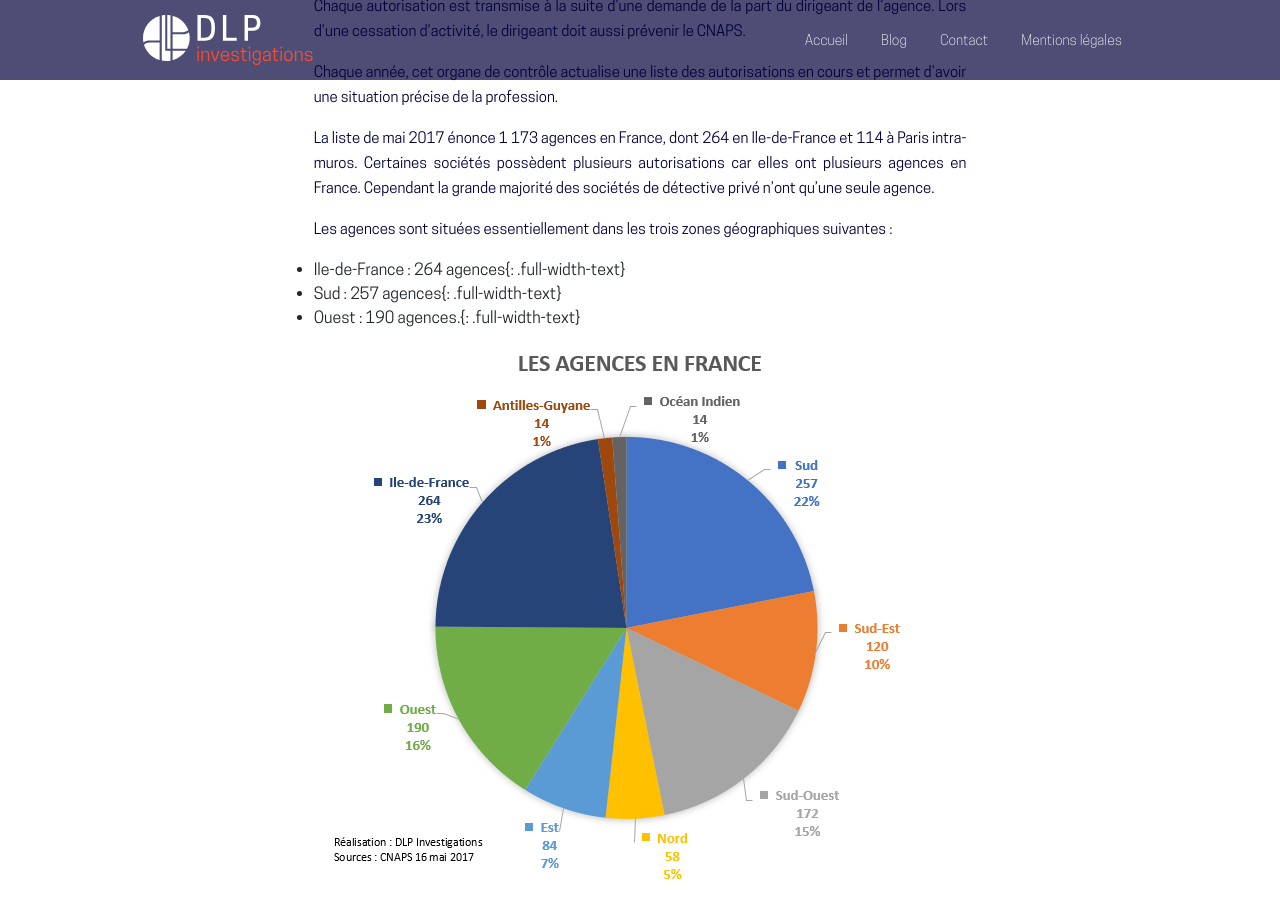
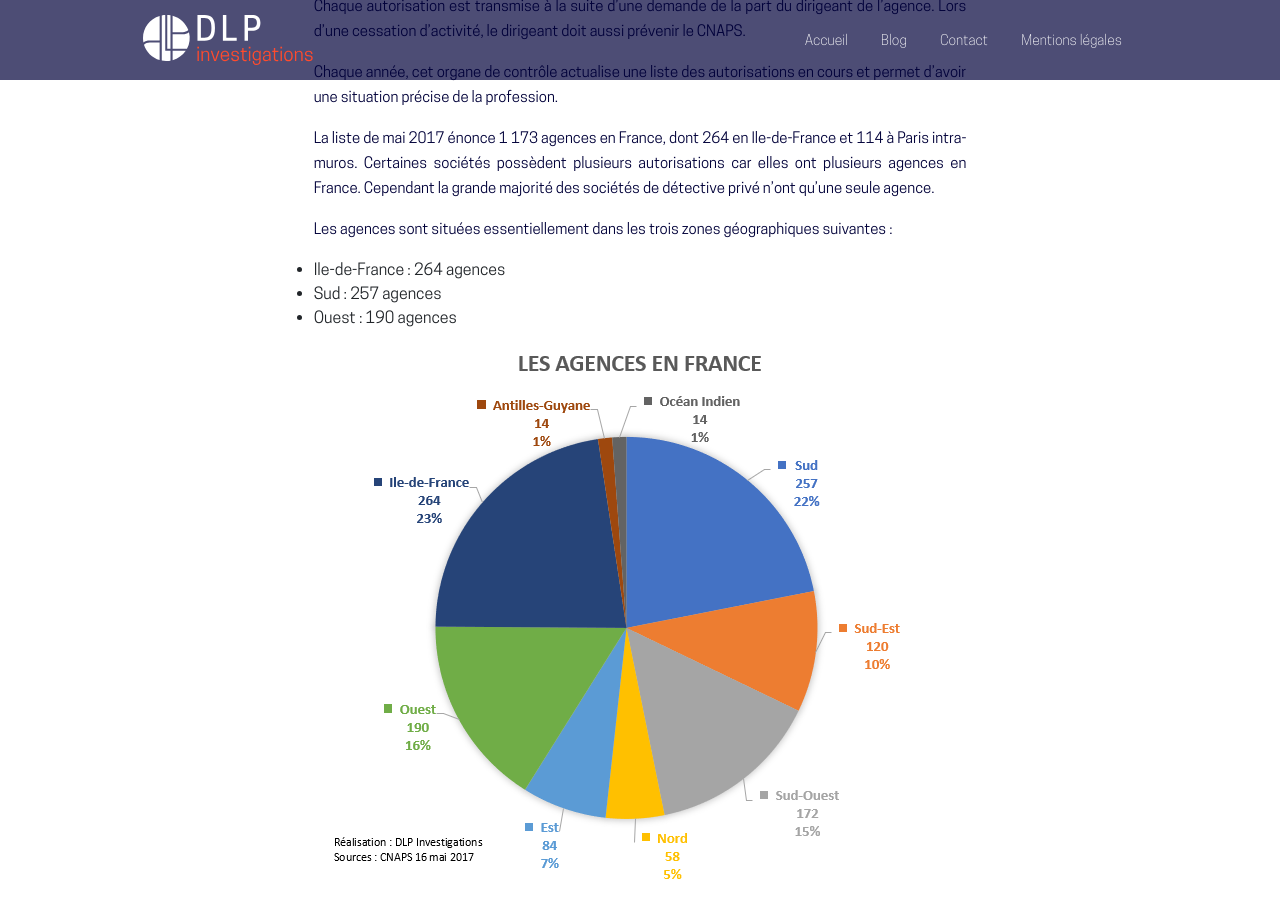
Before and after one commit to lobo-studio/dpl_investigation, a Jekyll site: the page built from _posts/2018-12-12-le-nombre-dagences-de-détective-privé-en-france.md, in a window 1280 px wide and 900 px high, scrolled down 761 px. Built offline with Jekyll 4.4.1, drawn with Linux system fonts in a browser that asks for light colours; nearby versions of some CDN libraries; some of the changed lines change nothing that is shown; some of the changed text lies outside the part shown.

Commit message:
Updated '_posts/2018-12-12-le-nombre-dagences-de-d\303\251tective-priv\303\251-en-france.md' via CloudCannon

```diff
--- a/_posts/2018-12-12-le-nombre-dagences-de-détective-privé-en-france.md
+++ b/_posts/2018-12-12-le-nombre-dagences-de-détective-privé-en-france.md
@@ -5,64 +5,64 @@
 permalink: '/blog/:title'
 ---
 
-L’une des questions la plus posée est : « C’est la première fois que je rencontre un détective privé, **combien y a-t-il d’agences en France et à Paris ?** ».
+L’une des questions la plus pos&eacute;e est : &laquo; C’est la premi&egrave;re fois que je rencontre un d&eacute;tective priv&eacute;, **combien y a-t-il d’agences en France et &agrave; Paris ?**&nbsp;&raquo;.
 {: .full-width-text}
 
-En France, il y a 4 centres de formation ([lien vers l’article](https://dlp-investigations.fr/diplome-et-formation/)) avec des promotions d’environ 20 élèves par an. D’un point de vue statistique, 3 ans plus tard, seulement un tiers travaille encore en tant que détective privé.
+En France, il y a 4 centres de formation ([lien vers l’article](https://dlp-investigations.fr/diplome-et-formation/)) avec des promotions d’environ 20 &eacute;l&egrave;ves par an. D’un point de vue statistique, 3 ans plus tard, seulement un tiers travaille encore en tant que d&eacute;tective priv&eacute;.
 {: .full-width-text}
 
-Toute agence de détective privé doit être dotée d’une autorisation d’exercer délivrée par le CNAPS, ou Conseil National des Activités Privées de Sécurité.
+Toute agence de d&eacute;tective priv&eacute; doit &ecirc;tre dot&eacute;e d’une autorisation d’exercer d&eacute;livr&eacute;e par le CNAPS, ou Conseil National des Activit&eacute;s Priv&eacute;es de S&eacute;curit&eacute;.
 {: .full-width-text}
 
-### Liste des autorisations du CNAPS pour les agences de détective privés
+### Liste des autorisations du CNAPS pour les agences de d&eacute;tective priv&eacute;s
 {: .full-width-text}
 
-Depuis sa création en janvier 2012 le CNAPS, ou Conseil National des Activités Privées de Sécurité ([lien vers l’article](https://dlp-investigations.fr/le-cnaps/)), régule la profession via un agrément ou AGD pour le dirigeant de la société et une autorisation ou AUT pour l’agence. Si une société possède plusieurs agences, il faudra une autorisation pour chacune d’entre elles.
+Depuis sa cr&eacute;ation en janvier 2012 le CNAPS, ou Conseil National des Activit&eacute;s Priv&eacute;es de S&eacute;curit&eacute; ([lien vers l’article](https://dlp-investigations.fr/le-cnaps/)), r&eacute;gule la profession via un agr&eacute;ment ou AGD pour le dirigeant de la soci&eacute;t&eacute; et une autorisation ou AUT pour l’agence. Si une soci&eacute;t&eacute; poss&egrave;de plusieurs agences, il faudra une autorisation pour chacune d’entre elles.
 {: .full-width-text}
 
-Chaque autorisation est transmise à la suite d’une demande de la part du dirigeant de l’agence. Lors d’une cessation d’activité, le dirigeant doit aussi prévenir le CNAPS.
+Chaque autorisation est transmise &agrave; la suite d’une demande de la part du dirigeant de l’agence. Lors d’une cessation d’activit&eacute;, le dirigeant doit aussi pr&eacute;venir le CNAPS.
 {: .full-width-text}
 
-Chaque année, cet organe de contrôle actualise une liste des autorisations en cours et permet d’avoir une situation précise de la profession.
+Chaque ann&eacute;e, cet organe de contr&ocirc;le actualise une liste des autorisations en cours et permet d’avoir une situation pr&eacute;cise de la profession.
 {: .full-width-text}
 
-La liste de mai 2017 énonce 1 173 agences en France, dont 264 en Ile-de-France et 114 à Paris intra-muros. Certaines sociétés possèdent plusieurs autorisations car elles ont plusieurs agences en France. Cependant la grande majorité des sociétés de détective privé n’ont qu’une seule agence.
+La liste de mai 2017 &eacute;nonce 1 173 agences en France, dont 264 en Ile-de-France et 114 &agrave; Paris intra-muros. Certaines soci&eacute;t&eacute;s poss&egrave;dent plusieurs autorisations car elles ont plusieurs agences en France. Cependant la grande majorit&eacute; des soci&eacute;t&eacute;s de d&eacute;tective priv&eacute; n’ont qu’une seule agence.
 {: .full-width-text}
 
-Les agences sont situées essentiellement dans les trois zones géographiques suivantes :
+Les agences sont situ&eacute;es essentiellement dans les trois zones g&eacute;ographiques suivantes :
 {: .full-width-text}
 
-* Ile-de-France : 264 agences{: .full-width-text}
-* Sud : 257 agences{: .full-width-text}
-* Ouest : 190 agences.{: .full-width-text}
+* Ile-de-France : 264 agences
+* Sud : 257 agences
+* Ouest : 190 agences
 
 ![](/assets/img/localisation agence France.PNG)
 {: .full-width-text}
 
-Cela représente plus de la moitié des agences du territoire français.
+Cela repr&eacute;sente plus de la moiti&eacute; des agences du territoire fran&ccedil;ais.
 {: .full-width-text}
 
-Il faut préciser qu’en Ile-de-France, Paris est la ville où il y a le plus d’agences soit 114, suivi des Yveline avec 37 agences et des Hauts de Seine avec 32 agences.
+Il faut pr&eacute;ciser qu’en Ile-de-France, Paris est la ville o&ugrave; il y a le plus d’agences soit 114, suivi des Yveline avec 37 agences et des Hauts de Seine avec 32 agences.
 {: .full-width-text}
 
 ![](/assets/img/Localisation agence idf.PNG)
 {: .full-width-text}
 
-### Etude de l’INSEE « La sécurité : un secteur toujours en plein essor » datée du 18 octobre 2016
+### Etude de l’INSEE &laquo; La s&eacute;curit&eacute; : un secteur toujours en plein essor &raquo; dat&eacute;e du 18 octobre 2016
 {: .full-width-text}
 
-L’INSEE, ou Institut National de la Statistique et des Etudes Economique a réalisé une étude du secteur de la sécurité privée contrôlé par le CNAPS.
+L’INSEE, ou Institut National de la Statistique et des Etudes Economique a r&eacute;alis&eacute; une &eacute;tude du secteur de la s&eacute;curit&eacute; priv&eacute;e contr&ocirc;l&eacute; par le CNAPS.
 {: .full-width-text}
 
-Par rapport à la nomenclature APE ou NAF, le secteur « Enquêtes et sécurité » correspond à la division 80.
+Par rapport &agrave; la nomenclature APE ou NAF, le secteur &laquo; Enqu&ecirc;tes et s&eacute;curit&eacute; &raquo; correspond &agrave; la division 80.
 {: .full-width-text}
 
-Le secteur de la sécurité privée est divisé en trois activités :
+Le secteur de la s&eacute;curit&eacute; priv&eacute;e est divis&eacute; en trois activit&eacute;s :
 {: .full-width-text}
 
-* La sécurité privée, code APE 8010Z, représente environ 77.5% du chiffre d’affaire.<br>Elle concerne les services de garde et de patrouille, les transports de fonds et les agents de sécurité.<br>
-* Les systèmes de sécurité, code APE 8020Z, représentent 19.5% du chiffre d’affaire.<br>Cela correspond aux opérateurs de surveillance et de télésurveillance des systèmes de sécurité.<br>
-* Les activités d’enquête, code APE 8030Z, représentent 3% du chiffre d’affaire.<br>Ces dernières correspondent aux détectives privés.{: .full-width-text}
+* La s&eacute;curit&eacute; priv&eacute;e, code APE 8010Z, repr&eacute;sente environ 77.5% du chiffre d’affaire.<br>Elle concerne les services de garde et de patrouille, les transports de fonds et les agents de s&eacute;curit&eacute;.<br>&nbsp;
+* Les syst&egrave;mes de s&eacute;curit&eacute;, code APE 8020Z, repr&eacute;sentent 19.5% du chiffre d’affaire.<br>Cela correspond aux op&eacute;rateurs de surveillance et de t&eacute;l&eacute;surveillance des syst&egrave;mes de s&eacute;curit&eacute;.<br>&nbsp;
+* Les activit&eacute;s d’enqu&ecirc;te, code APE 8030Z, repr&eacute;sentent 3% du chiffre d’affaire.<br>Ces derni&egrave;res correspondent aux d&eacute;tectives priv&eacute;s.
 
-Le secteur de la sécurité privée est en progression depuis les années 2015. L’activité d’enquête privée a eu une progression d’environ 35% de 2010 à 2016.
+Le secteur de la s&eacute;curit&eacute; priv&eacute;e est en progression depuis les ann&eacute;es 2015. L’activit&eacute; d’enqu&ecirc;te priv&eacute;e a eu une progression d’environ 35% de 2010 &agrave; 2016.
 {: .full-width-text}
```
